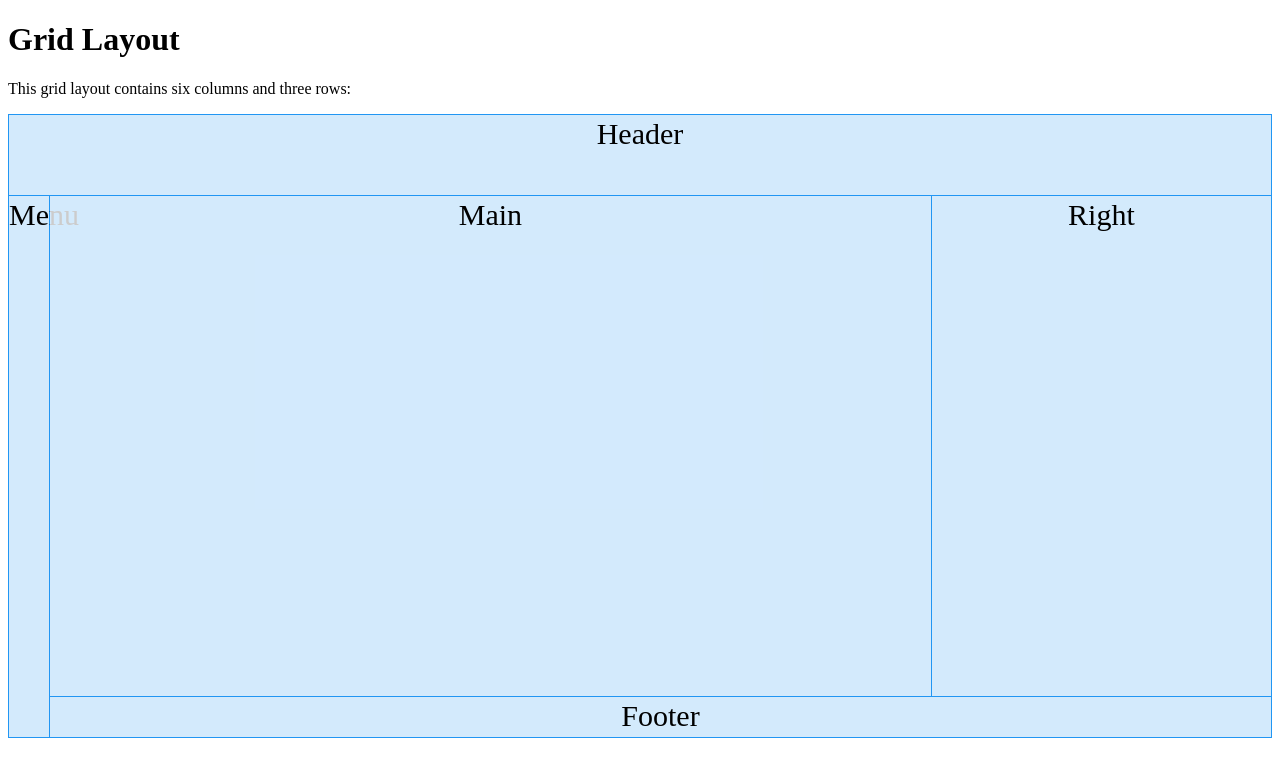
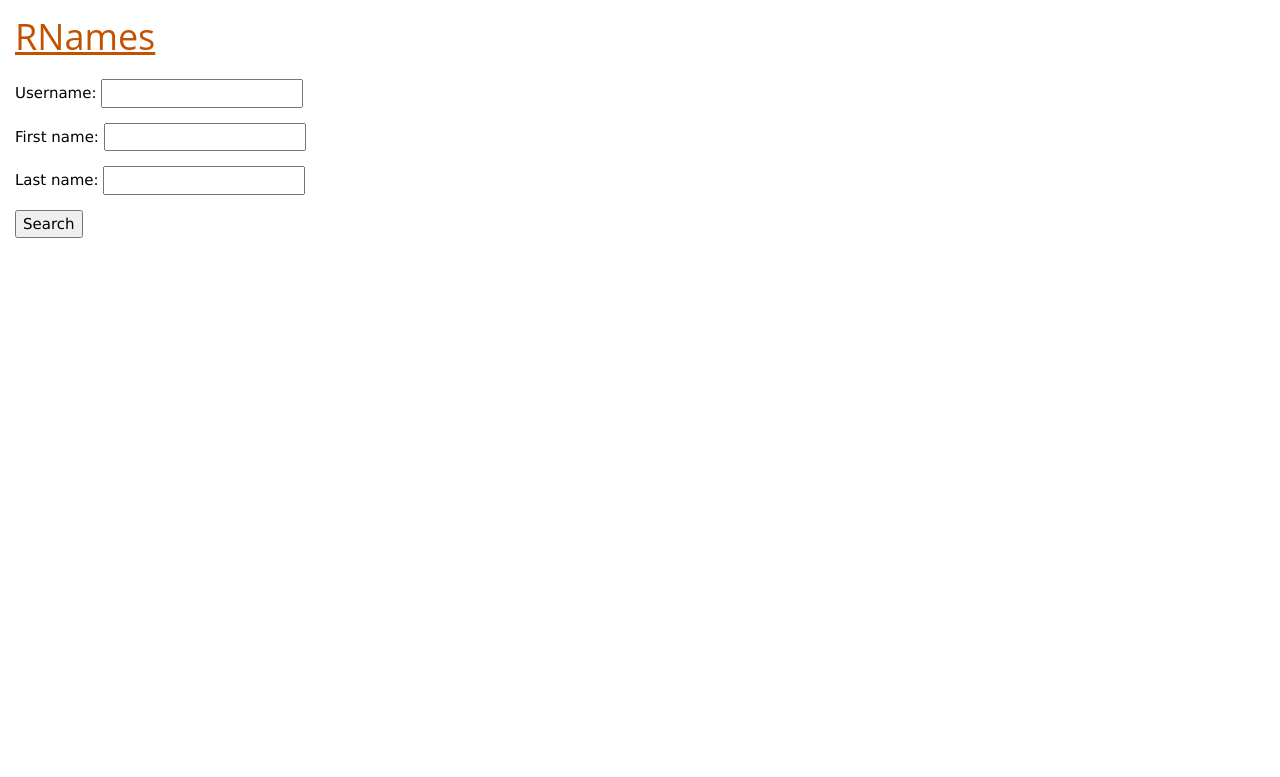
Before and after one commit to qubelka/rnames, a Django app: a page that uses rnames_app/templates/rnames_app/base.html in a window 1280 px wide. Shown: the top 777 px of the page. Run offline with Django 3.2, Linux system fonts and the light colour scheme; parts of the project's set-up code (start-up, migrations or seed data) failed here and were passed over.

Commit message:
Edited base.html

```diff
--- a/rnames_app/templates/rnames_app/base.html
+++ b/rnames_app/templates/rnames_app/base.html
@@ -1,47 +1,52 @@
-<!DOCTYPE html>
+{% load static %}
 <html>
     <head>
+        <link rel="stylesheet" href="https://www.w3schools.com/w3css/4/w3.css">
+        <link href="//fonts.googleapis.com/css?family=Lobster&subset=latin,latin-ext" rel="stylesheet" type="text/css">
+        <link rel="stylesheet" href="{% static 'css/rnames_app.css' %}">
+        <link rel="stylesheet" href="https://cdnjs.cloudflare.com/ajax/libs/font-awesome/4.7.0/css/font-awesome.min.css">
+        <title>RNames</title>
+    </head>
     <style>
-.item1 { grid-area: header; }
-.item2 { grid-area: menu; }
-.item3 { grid-area: main; }
-.item4 { grid-area: right; }
-.item5 { grid-area: footer; }
-
-.grid-container {
-  display: grid;
-  grid-template-areas:
-    'header header header header header header'
-    'menu main main main right right'
-    'menu footer footer footer footer footer';
-  grid-gap: 1px;
-  background-color: #2196F3;
-  padding: 1px;
-  grid-template-columns: 40px auto auto auto 40px;
-  grid-template-rows: 80px 500px 40px;
+    /* Tooltip container */
+    .tooltip {
+      position: relative;
+      display: inline-block;
+      border-bottom: 1px dotted black; /* If you want dots under the hoverable text */
     }
 
-.grid-container > div {
-  background-color: rgba(255, 255, 255, 0.8);
+    /* Tooltip text */
+    .tooltip .tooltiptext {
+      visibility: hidden;
+      width: 120px;
+      background-color: black;
+      color: #fff;
       text-align: center;
-  padding: 2px 0;
-  font-size: 30px;
+      padding: 5px 0;
+      border-radius: 6px;
+
+      /* Position the tooltip text - see examples below! */
+      position: absolute;
+      z-index: 1;
+    }
+
+    /* Show the tooltip text when you mouse over the tooltip container */
+    .tooltip:hover .tooltiptext {
+      visibility: visible;
     }
     </style>
-</head>
+
     <body>
-
-<h1>Grid Layout</h1>
-
-<p>This grid layout contains six columns and three rows:</p>
-
-<div class="grid-container">
-  <div class="item1">Header</div>
-  <div class="item2">Menu</div>
-  <div class="item3">Main</div>
-  <div class="item4">Right</div>
-  <div class="item5">Footer</div>
+        <div class="page-header">
+            <h1><a href="/">RNames</a></h1>
         </div>
-
+        <div class="content container">
+            <div class="row">
+                <div class="col-md-8">
+                {% block content %}
+                {% endblock %}
+                </div>
+            </div>
+        </div>
     </body>
 </html>
```
Lines whose indentation alone changed are shown as unchanged.
